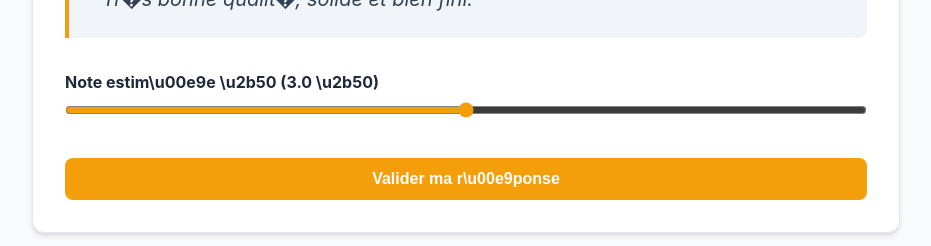
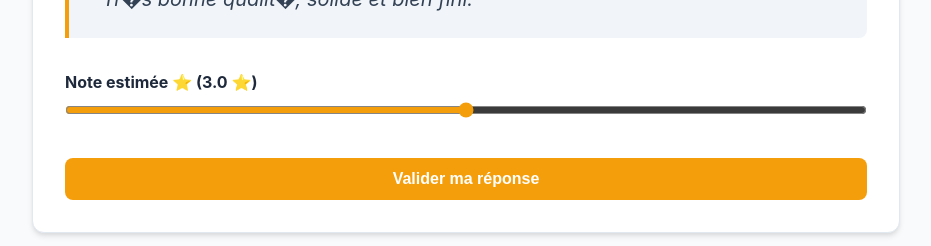
Before and after one commit to MaviePerso/guess-the-review, a Next.js app: page /solo in a window 1280 px wide. Shown: the part 554-800 px from the top of the page, without its empty margins (174-1105 px from the left). Built offline with nearby package versions, Linux system fonts and the light colour scheme.

Commit message:
fix: restore actual characters in solo page

```diff
--- a/src/app/solo/page.tsx
+++ b/src/app/solo/page.tsx
@@ -81,7 +81,7 @@ function SoloPageContent() {
 
   if (currentIndex >= gameQuestions.length) return (
     <div className="container" style={{ textAlign:"center" }}>
-      <h1 className="title">Partie Termin\u00e9e !</h1>
+      <h1 className="title">Partie Terminée !</h1>
       <p className="subtitle">Ton score : {Math.round(score * 10) / 10} / {totalMaxScore}</p>
       <div style={{ display:"flex", gap:"1rem", justifyContent:"center", marginTop:"2rem" }}>
         <button className="btn btn-primary" onClick={() => window.location.reload()}><RotateCcw size={20} /> Rejouer</button>
@@ -109,30 +109,30 @@ function SoloPageContent() {
             <>
               {(mode === "note" || mode === "both") && (
                 <div style={{ display:"flex", flexDirection:"column", gap:"0.5rem" }}>
-                  <label style={{ fontWeight:"bold" }}>Note estim\u00e9e \u2b50 ({guessRating.toFixed(1)} \u2b50)</label>
+                  <label style={{ fontWeight:"bold" }}>Note estimée ⭐ ({guessRating.toFixed(1)} ⭐)</label>
                   <input type="range" min="1.0" max="5.0" step="0.1" value={guessRating} onChange={e => setGuessRating(Number(e.target.value))} style={{ width:"100%", accentColor:"var(--primary)" }} />
                 </div>
               )}
               {(mode === "price" || mode === "both") && (
                 <div style={{ display:"flex", flexDirection:"column", gap:"0.5rem" }}>
-                  <label style={{ fontWeight:"bold" }}>Prix estim\u00e9 \u20ac</label>
+                  <label style={{ fontWeight:"bold" }}>Prix estimé €</label>
                   <input type="number" min="0" step="1" className="input" placeholder="Ex: 25" value={guessPrice} onChange={e => setGuessPrice(e.target.value)} />
                 </div>
               )}
-              <button className="btn btn-primary" onClick={() => handleSubmit(false)} style={{ marginTop:"1rem" }}>Valider ma r\u00e9ponse</button>
+              <button className="btn btn-primary" onClick={() => handleSubmit(false)} style={{ marginTop:"1rem" }}>Valider ma réponse</button>
             </>
           ) : (
             <div style={{ textAlign:"center", padding:"1rem", background:"var(--bg-card)", borderRadius:"8px", border:"1px solid var(--border)" }}>
-              <h3 style={{ fontSize:"1.5rem", marginBottom:"1rem" }}>R\u00e9sultats</h3>
+              <h3 style={{ fontSize:"1.5rem", marginBottom:"1rem" }}>Résultats</h3>
               {(mode === "note" || mode === "both") && (
                 <div style={{ marginBottom:"0.5rem" }}>
-                  <p>La note \u00e9tait : <strong>{currentQ.realRating} \u2b50</strong></p>
+                  <p>La note était : <strong>{currentQ.realRating} ⭐</strong></p>
                   <p style={{ fontSize:"0.9rem", color:"var(--primary)", fontWeight:"bold" }}>+{lastNotePoints} pts</p>
                 </div>
               )}
               {(mode === "price" || mode === "both") && (
                 <div style={{ marginBottom:"0.5rem" }}>
-                  <p>Le prix \u00e9tait : <strong>{currentQ.price} \u20ac</strong></p>
+                  <p>Le prix était : <strong>{currentQ.price} €</strong></p>
                   <p style={{ fontSize:"0.9rem", color:"var(--primary)", fontWeight:"bold" }}>+{lastPricePoints} pts</p>
                 </div>
               )}
```
